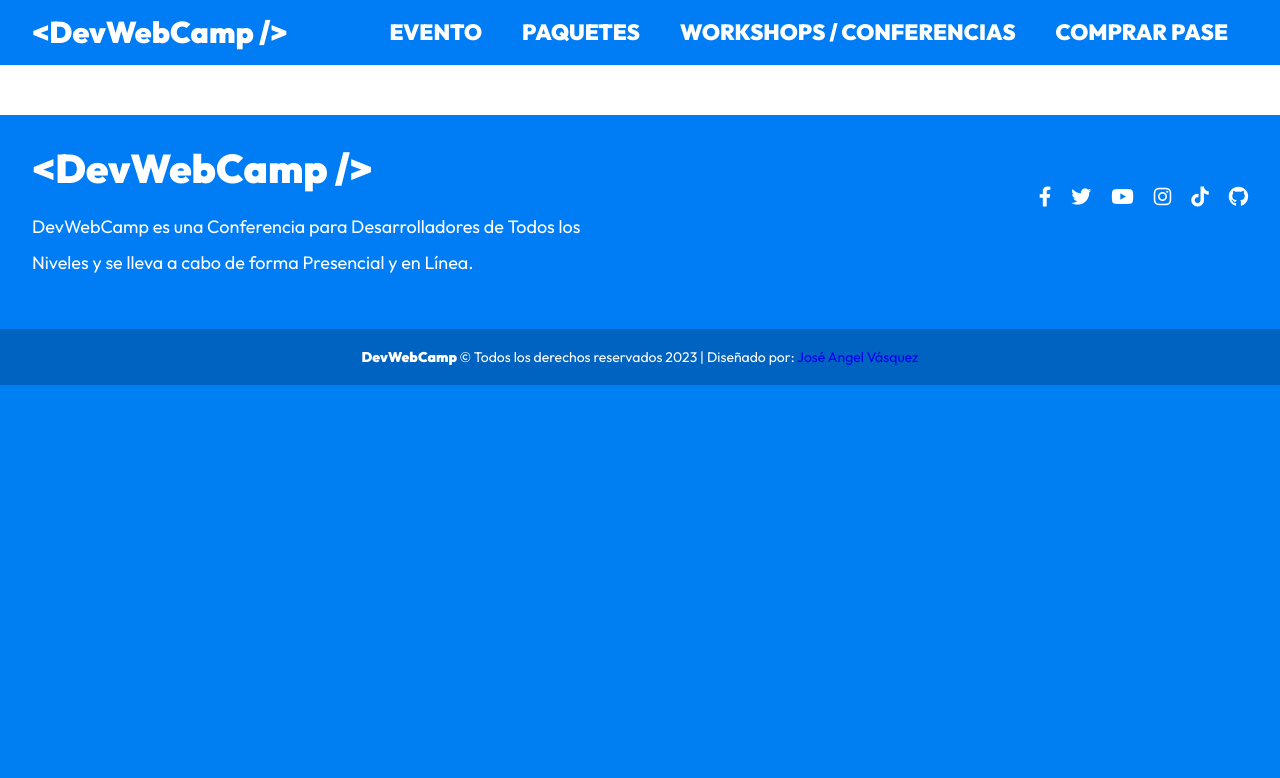
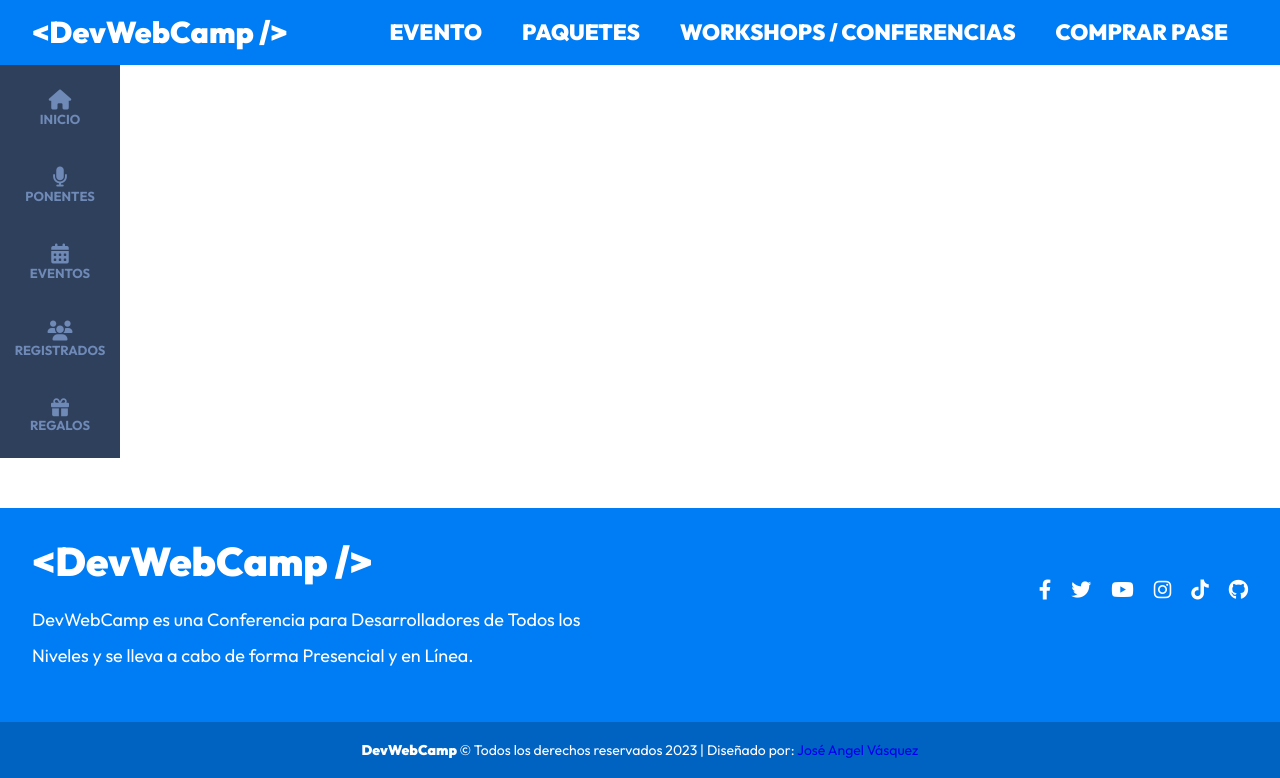
Before and after one commit to joseangvas/DevWebCamp, a PHP site: template views/templates/admin-sidebar.php in a window 1280 px wide. Shown: the part 600-1378 px from the top of the page. Before the commit the page ends 985 px from the top, so only its background shows below. Run offline with PHP 8.4, Linux system fonts and the light colour scheme; the template is opened without the code that fills it, so the values that code supplies are empty; some libraries are stand-ins or nearby versions.

Commit message:
Crear Sidebar.

```diff
--- a/public/index.php
+++ b/public/index.php
@@ -32,4 +32,6 @@ $router->get('/confirmar-cuenta', [AuthController::class, 'confirmar']);
 // Area de Administración
 $router->get('/admin/dashboard', [DashboardController::class, 'index']);
 
+$router->get('/admin/ponentes', [PonentesController::class, 'index']);
+
 $router->comprobarRutas();
--- a/src/scss/base/_globales.scss
+++ b/src/scss/base/_globales.scss
@@ -4,6 +4,7 @@
 html {
     font-size: 62.5%;
     box-sizing: border-box;
+    height: 100%;
 }
 *, *:before, *:after {
     box-sizing: inherit;
--- a/views/admin/dashboard/index.php
+++ b/views/admin/dashboard/index.php
@@ -1 +1 @@
-<h1><?php echo $titulo; ?></h1>
+<h2 class="dashboard__heading"><?php echo $titulo; ?></h2>
--- /dev/null
+++ b/views/admin/ponentes/index.php
@@ -0,0 +1 @@
+<h2 class="dashboard__heading"><?php echo $titulo; ?></h2>
--- a/views/templates/admin-sidebar.php
+++ b/views/templates/admin-sidebar.php
@@ -1,7 +1,38 @@
 <aside class="dashboard__sidebar">
   <nav class="dashboard__menu">
-    <a href="/admin/dashboard" class="dashboard__enlace"></a>
+    <a href="/admin/dashboard" class="dashboard__enlace">
+      <i class="fa-solid fa-house dashboard__icono"></i>
+      <span class="dashboard__menu-texto">
+        Inicio
+      </span>
+    </a>
 
+    <a href="/admin/ponentes" class="dashboard__enlace">
+      <i class="fa-solid fa-microphone dashboard__icono"></i>
+      <span class="dashboard__menu-texto">
+        Ponentes
+      </span>
+    </a>
 
+    <a href="/admin/eventos" class="dashboard__enlace">
+      <i class="fa-solid fa-calendar-days dashboard__icono"></i>
+      <span class="dashboard__menu-texto">
+        Eventos
+      </span>
+    </a>
+
+    <a href="/admin/registrados" class="dashboard__enlace">
+      <i class="fa-solid fa-users dashboard__icono"></i>
+      <span class="dashboard__menu-texto">
+        Registrados
+      </span>
+    </a>
+
+    <a href="/admin/registrados" class="dashboard__enlace">
+      <i class="fa-solid fa-gift"></i>
+      <span class="dashboard__menu-texto dashboard__icono">
+        Regalos
+      </span>
+    </a>
   </nav>
 </aside>
```
Also changed, not shown: controllers/PonentesController.php (added, +15 -0 lines), public/build/css/app.css, 1 other file.
